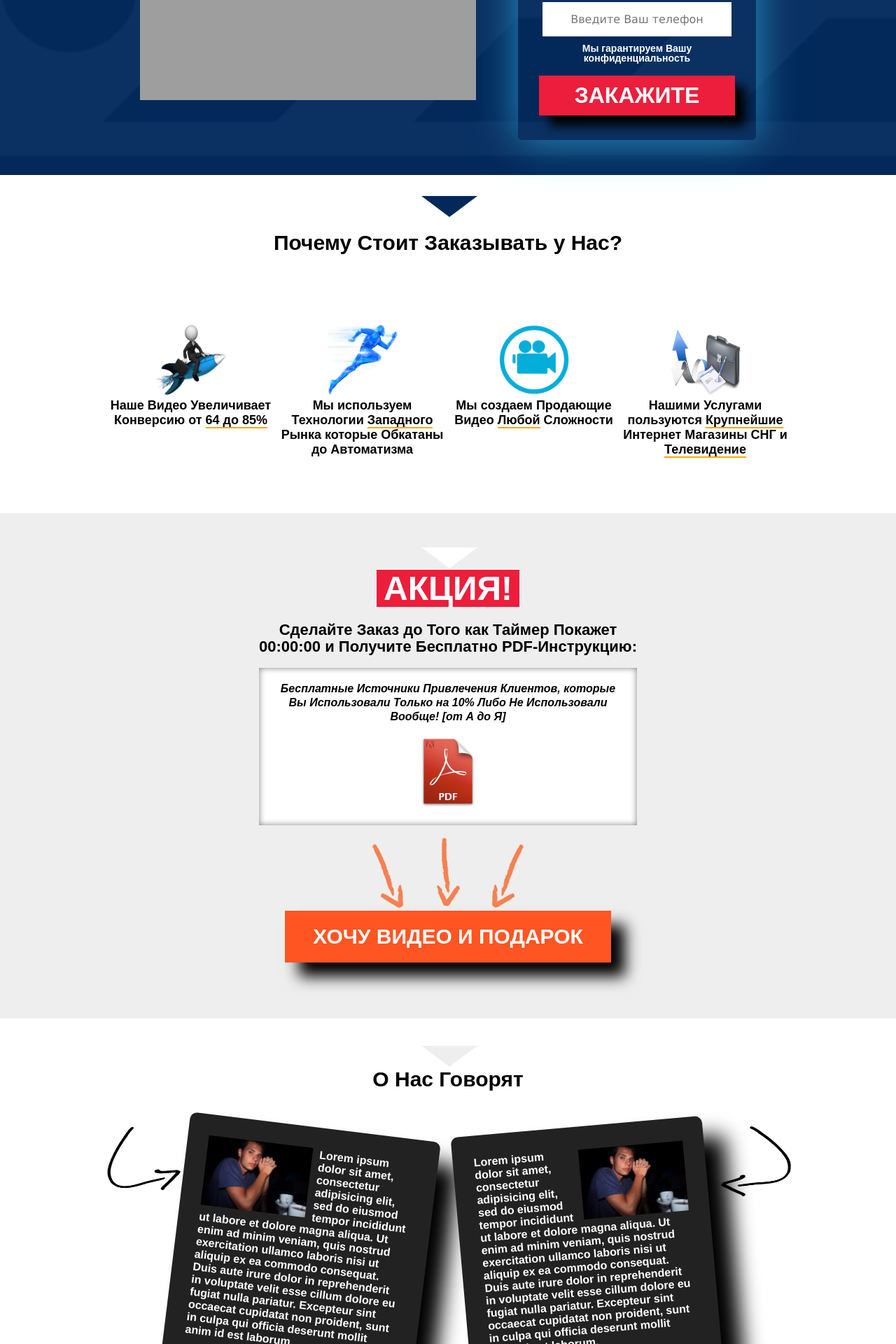
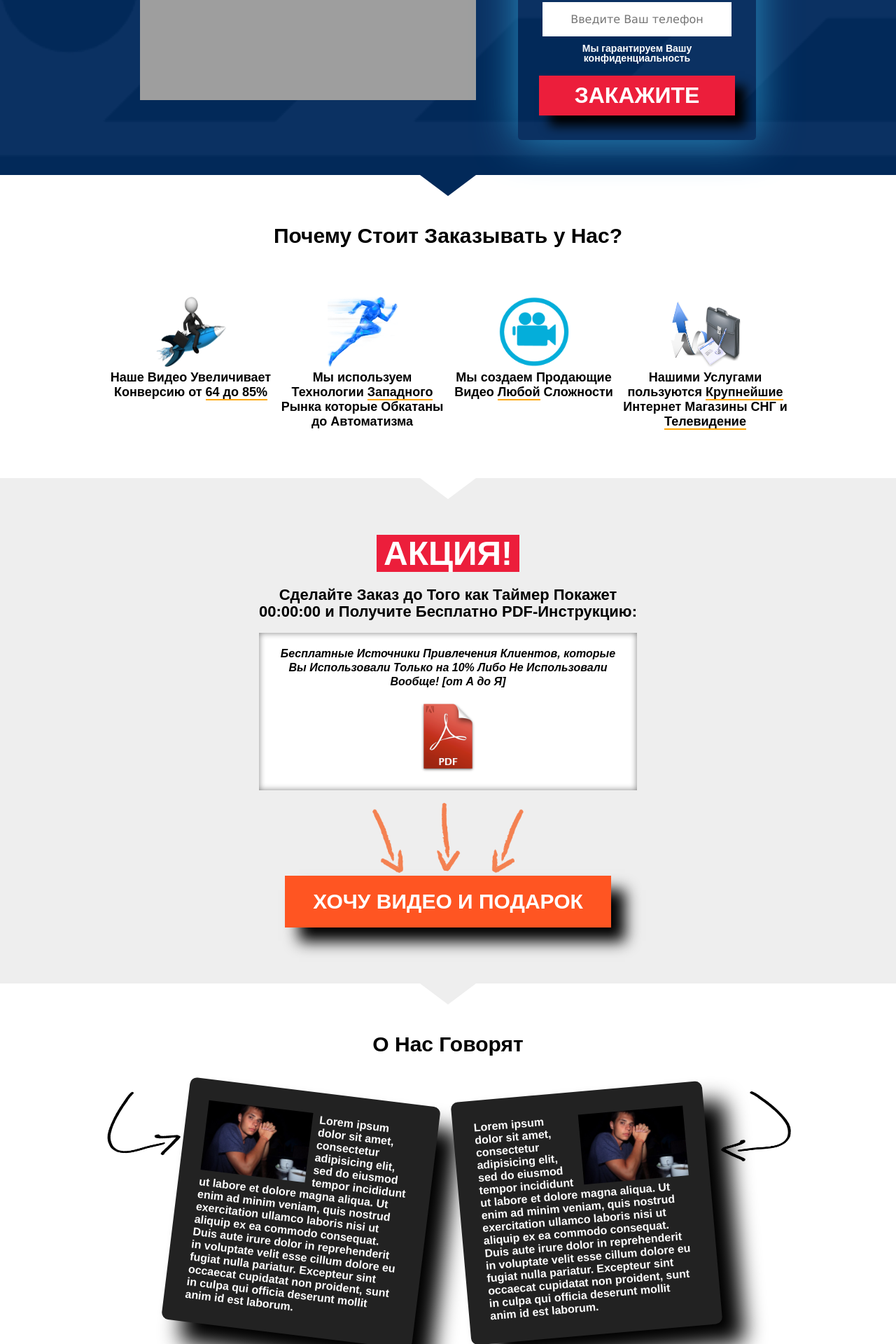
Before and after one commit to YuraFedorchuk/landing, a PHP site: page /index.html in a window 1280 px wide. Shown: the part 656-2576 px from the top of the page at 70% size. Run offline with PHP 8.4, Linux system fonts and the light colour scheme; some web fonts are replaced; grey boxes are pictures that could not be loaded.

Commit message:
bottoms fixed

```diff
--- a/css/style.css
+++ b/css/style.css
@@ -53,6 +53,26 @@ input {
 
 .absolute {
   position: absolute;
+}
+
+.bottom1,
+.bottom2,
+.bottom3,
+.bottom4,
+.bottom5,
+.bottom6,
+.bottom7,
+.bottom8,
+.bottom9,
+.bottom10,
+.bottom11 {
+  z-index: 1;
+  position: relative;
+  left: -50%;
+  width: 0;
+  height: 0;
+  border-style: solid;
+  border-width: 30px 40px 0 40px;
 }
 
 
@@ -211,19 +231,12 @@ input {
 }
 
 .bottom1 {
-  left: 47%;
-  top: 796px;
-  position: absolute;
-  width: 0;
-  height: 0;
-  border-style: solid;
-  border-width: 30px 40px 0 40px;
   border-color: #022959 transparent transparent transparent;
 }
 
 /*SECTION 3*/
 .why-we {
-  padding: 80px 0;
+  padding: 70px 0;
   position: relative;
 }
 
@@ -233,7 +246,7 @@ input {
 }
 
 .why-we .items {
-  padding-top: 100px;
+  padding-top: 70px;
 }
 
 .why-we .items strong {
@@ -254,14 +267,6 @@ input {
 }
 
 .bottom2 {
-  z-index: 1;
-  left: 47%;
-  top: 532px;
-  position: absolute;
-  width: 0;
-  height: 0;
-  border-style: solid;
-  border-width: 30px 40px 0 40px;
   border-color: white transparent transparent transparent;
 }
 
@@ -331,14 +336,6 @@ input {
 }
 
 .bottom3 {
-  z-index: 1;
-  left: 47%;
-  top: 761px;
-  position: absolute;
-  width: 0;
-  height: 0;
-  border-style: solid;
-  border-width: 30px 40px 0 40px;
   border-color: #eee transparent transparent transparent;
 }
 
--- a/index.html
+++ b/index.html
@@ -71,8 +71,9 @@
             <div class="clearfix"></div>
           </div>
         </div>
-        <div class="bottom1"></div>
       </div>
+
+      <div style="position: absolute; left: 50%;"><div class="bottom1"></div></div>
 
       <!-- SECTION 3 -->
       <div class="why-we">
@@ -94,8 +95,9 @@
           </div>
           <div class="clearfix"></div>
         </div>
-        <div class="bottom2"></div>
       </div>
+
+      <div style="position: absolute; left: 50%;"><div class="bottom2"></div></div>
 
       <!-- SECTION 4 -->
       <div class="stock">
@@ -109,8 +111,9 @@
           <img src="img/arrow4.png" height=100 alt="arrow" /><br />
           <button type="button">ХОЧУ ВИДЕО И ПОДАРОК</button>
         </div>
-        <div class="bottom3"></div>
       </div>
+
+      <div style="position: absolute; left: 50%;"><div class="bottom3"></div></div>
 
       <!-- SECTION 5 -->
       <div class="aboutus">
@@ -133,8 +136,9 @@
             </div>
           </div>
         </div>
-        <div class="bottom4"></div>
       </div>
+
+      <div style="position: absolute; left: 50%;"><div class="bottom4"></div></div>
 
       <!-- SECTION 6 -->
       <div class="clients">
@@ -158,8 +162,9 @@
             </div>
             <div class="clearfix"></div>
         </div>
-        <div class="bottom5"></div>
       </div>
+
+      <div style="position: absolute; left: 50%;"><div class="bottom5"></div></div>
 
       <!-- SECTION 7 -->
       <div class="container">
@@ -180,9 +185,10 @@
           <div style="text-align:center;">
             <button type="button">ЗАКАЖИТЕ ВИДЕО</button>
           </div>
-          <div class="bottom6"></div>
         </div>
       </div>
+
+      <div style="position: absolute; left: 50%;"><div class="bottom6"></div></div>
 
       <!-- SECTION 8 -->
       <div class="workprocess">
@@ -215,8 +221,9 @@
             </div>
           </div>
         </div>
-        <div class="bottom7"></div>
       </div>
+
+      <div style="position: absolute; left: 50%;"><div class="bottom7"></div></div>
 
       <!-- SECTION 9 -->
       <div class="stock2">
@@ -253,8 +260,9 @@
             </div>
           </div>
         </div>
-        <div class="bottom8"></div>
       </div>
+
+      <div style="position: absolute; left: 50%;"><div class="bottom8"></div></div>
 
       <!-- SECTION 10 -->
       <div class="whatwedo">
@@ -282,6 +290,8 @@
         </div>
       </div>
 
+      <div style="position: absolute; left: 50%;"><div class="bottom9"></div></div>
+
       <!-- SECTION 11 -->
       <div class="examples">
         <div class="container">
@@ -302,6 +312,8 @@
           </div>
         </div>
       </div>
+
+      <div style="position: absolute; left: 50%;"><div class="bottom10"></div></div>
 
       <!-- SECTION 12 -->
       <div class="callforaction">
```
Also changed, not shown: other parts of css/style.css (+12 -40 lines).
